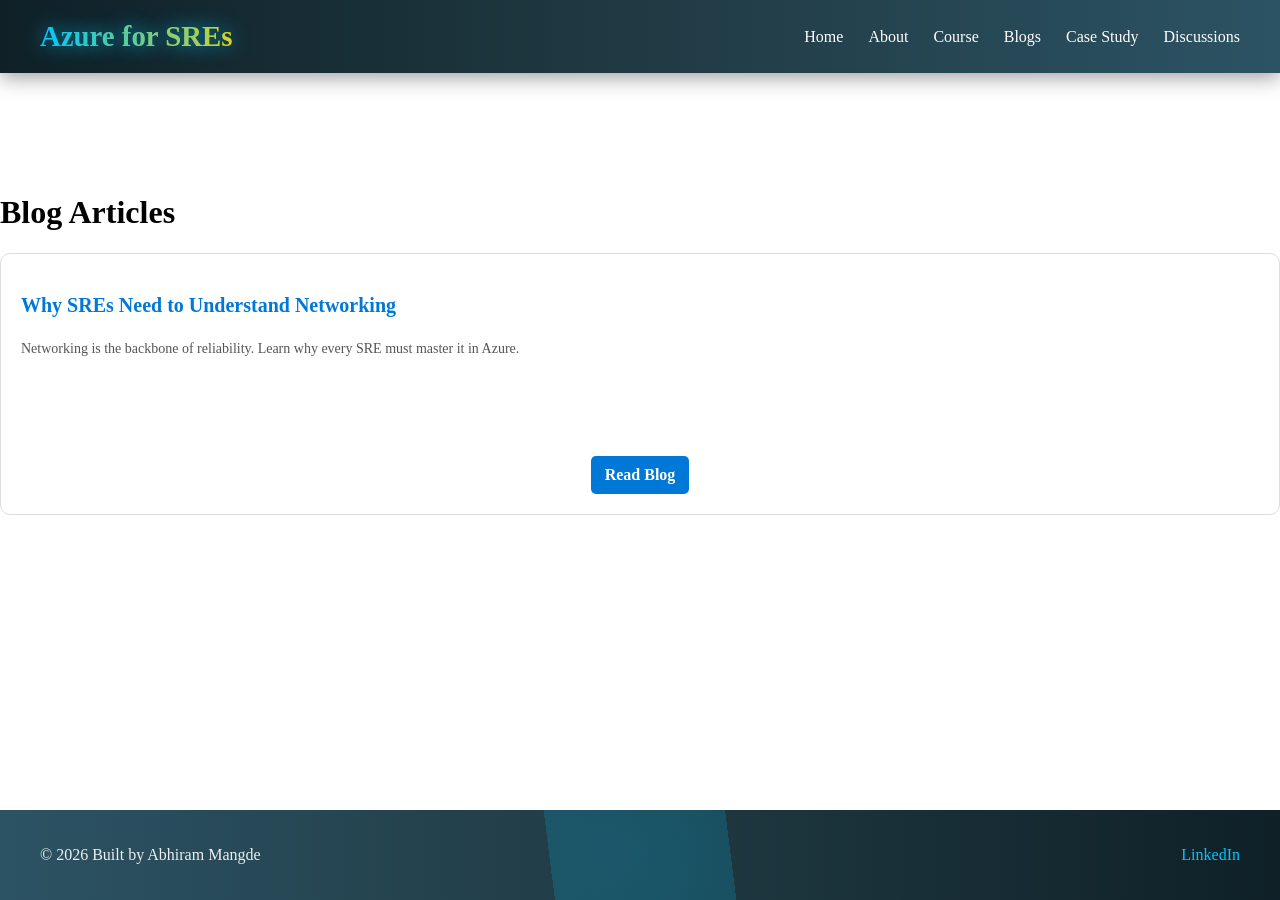
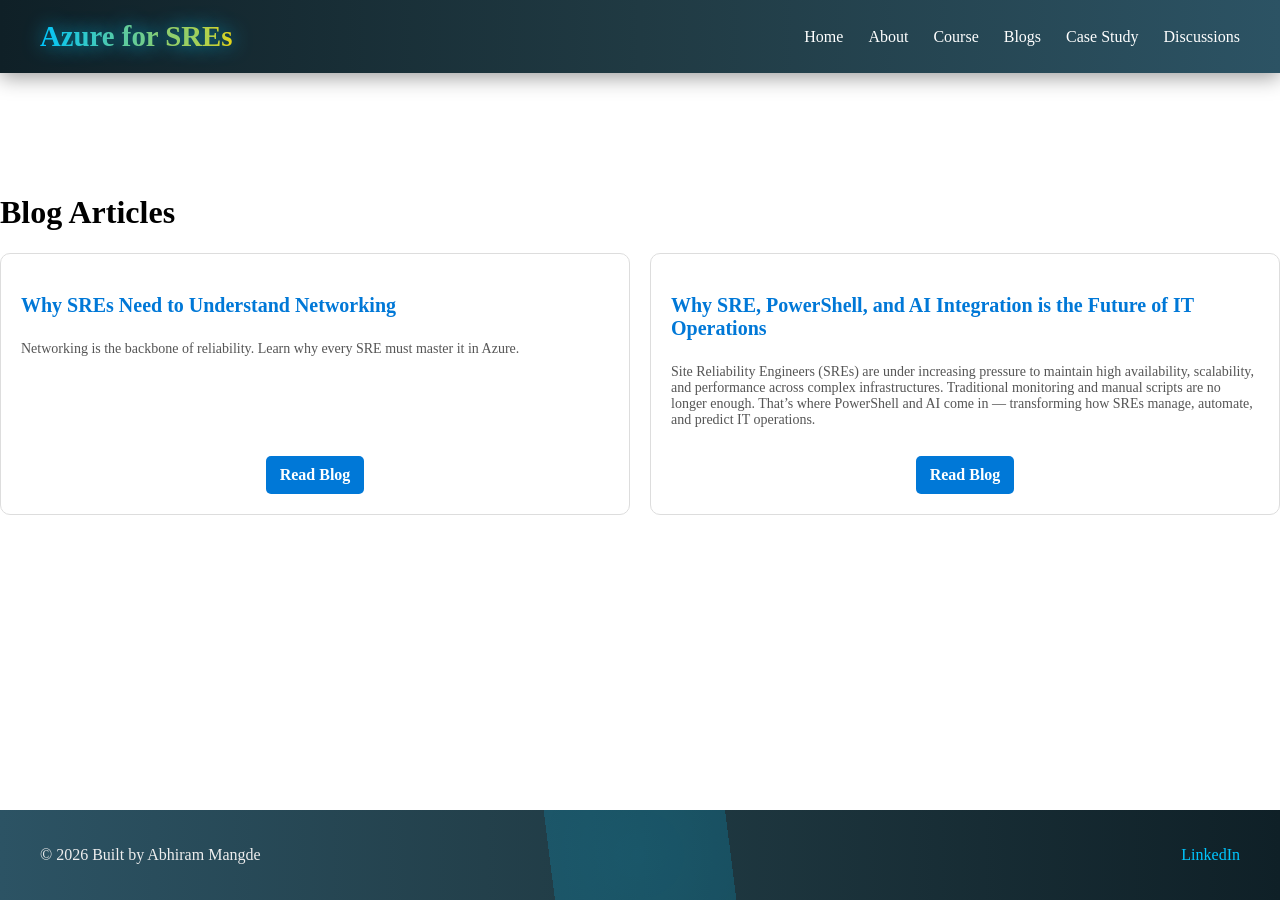
Before and after one commit to Abhiram-Mangde/Course-Azure-for-SREs, a Jekyll site: the page built from docs/blog.md, in a window 1280 px wide. Built offline with Jekyll 4.4.1, drawn with Linux system fonts in a browser that asks for light colours.

Commit message:
Add Blog

```diff
--- a/docs/blog.md
+++ b/docs/blog.md
@@ -69,4 +69,10 @@
     <a href="{{ "/blogs/srenetworking/" | relative_url }}">Read Blog</a>
   </div>
 
+  <div class="blog-tile">
+    <h3>Why SRE, PowerShell, and AI Integration is the Future of IT Operations</h3>
+    <p>Site Reliability Engineers (SREs) are under increasing pressure to maintain high availability, scalability, and performance across complex infrastructures. Traditional monitoring and manual scripts are no longer enough. That’s where PowerShell and AI come in — transforming how SREs manage, automate, and predict IT operations.</p>
+    <a href="{{ "/blogs/srepowershell/" | relative_url }}">Read Blog</a>
+  </div>
+
 </div>
```
Also changed, not shown: docs/blogs/srepowershell.md (added, +69 -0 lines).
